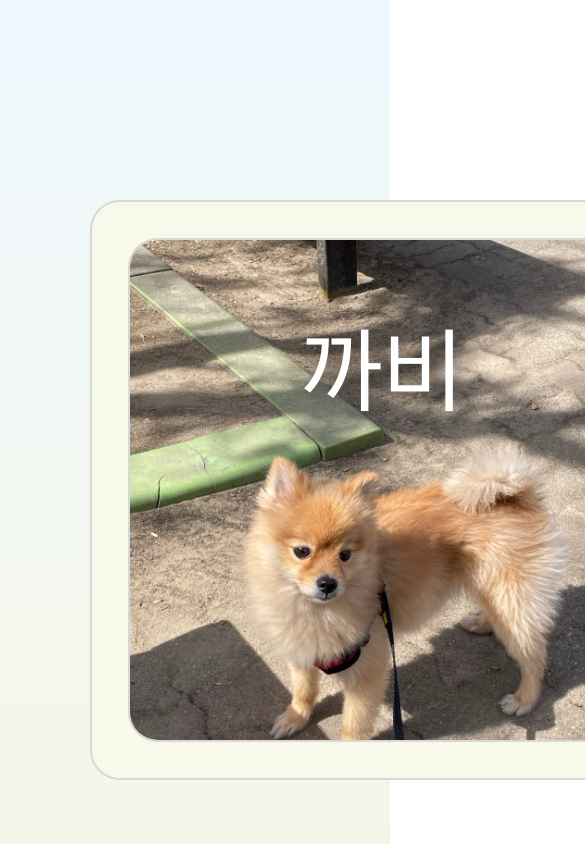
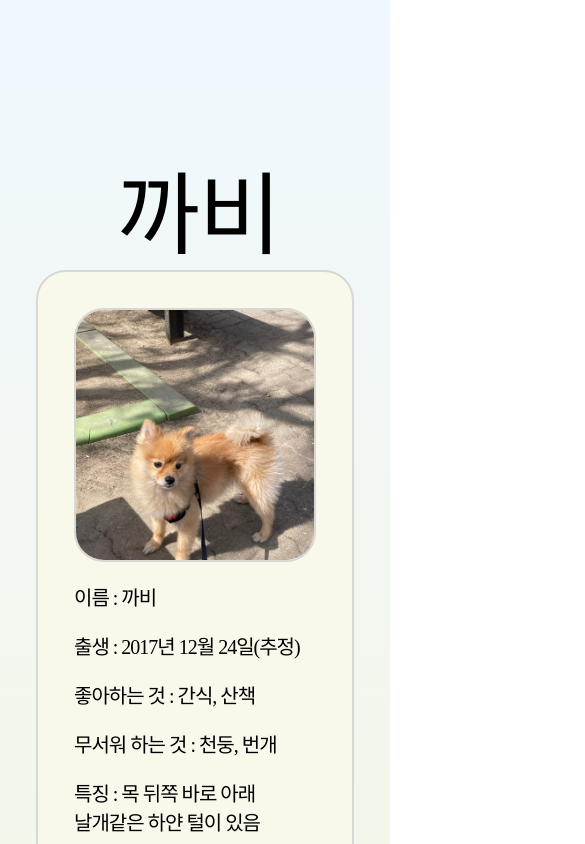
Before and after one commit to gyeongent/ggabiarchive, a React (Create React App) app: page /profile in a window 390 px wide. Shown: the top 844 px of the page, 585 px wide, since content can reach past the window. Built offline with nearby package versions, Linux system fonts and the light colour scheme; a web font is replaced by a local one.

Commit message:
Alpah 0.26 Mobile

```diff
--- a/src/App.css
+++ b/src/App.css
@@ -60,7 +60,7 @@ a {
 .headerBox {
   margin: 25px 0;
   display: flex;
-  position:fixed;
+  position: fixed;
   justify-content: center;
   width: 100%;
   z-index: 5;
@@ -191,3 +191,40 @@ a {
 .profileDesc > p {
   font-size: 20px;
 }
+
+@media only screen and (max-width: 768px) {
+  .container {
+    padding: 15em 2em;
+    height: max-content;
+  }
+
+  .headerBox {
+    width: 0 auto;
+  }
+
+  .header {
+  }
+
+  .profile {
+    width: auto;
+    display: block;
+    min-width: auto;
+  }
+
+  .profileImg {
+    width:  auto;
+    height: 250px;
+  }
+
+  .profileTitle {
+    position: absolute;
+    top: 17vh;
+    left: 30vw;
+    color: black;
+    filter: none;
+  }
+
+  .profileDesc {
+    margin: 0;
+  }
+}
```
